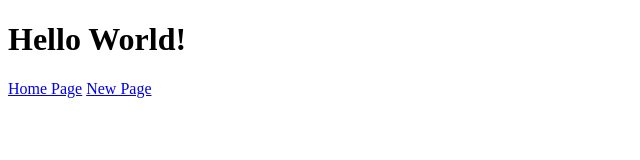
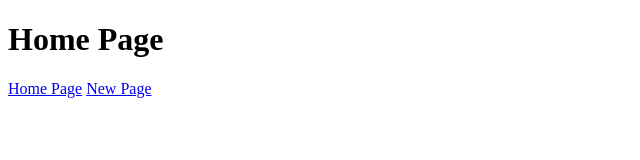
Before and after one commit to eunicez15/myfirstwebsite, a plain HTML site: page index.html in a window 1280 px wide. Shown: the whole page, without its empty margins (0-640 px from the left). Drawn offline with Linux system fonts and the light colour scheme.

Commit message:
Update index.html

```diff
--- a/index.html
+++ b/index.html
@@ -5,7 +5,7 @@
   <title>My Website</title>
 </head>
 <body>
-  <h1>Hello World!</h1>
+  <h1>Home Page</h1>
   <a href="index.html">Home Page</a>
   <a href="newpage.html">New Page</a>
 </body>
```
